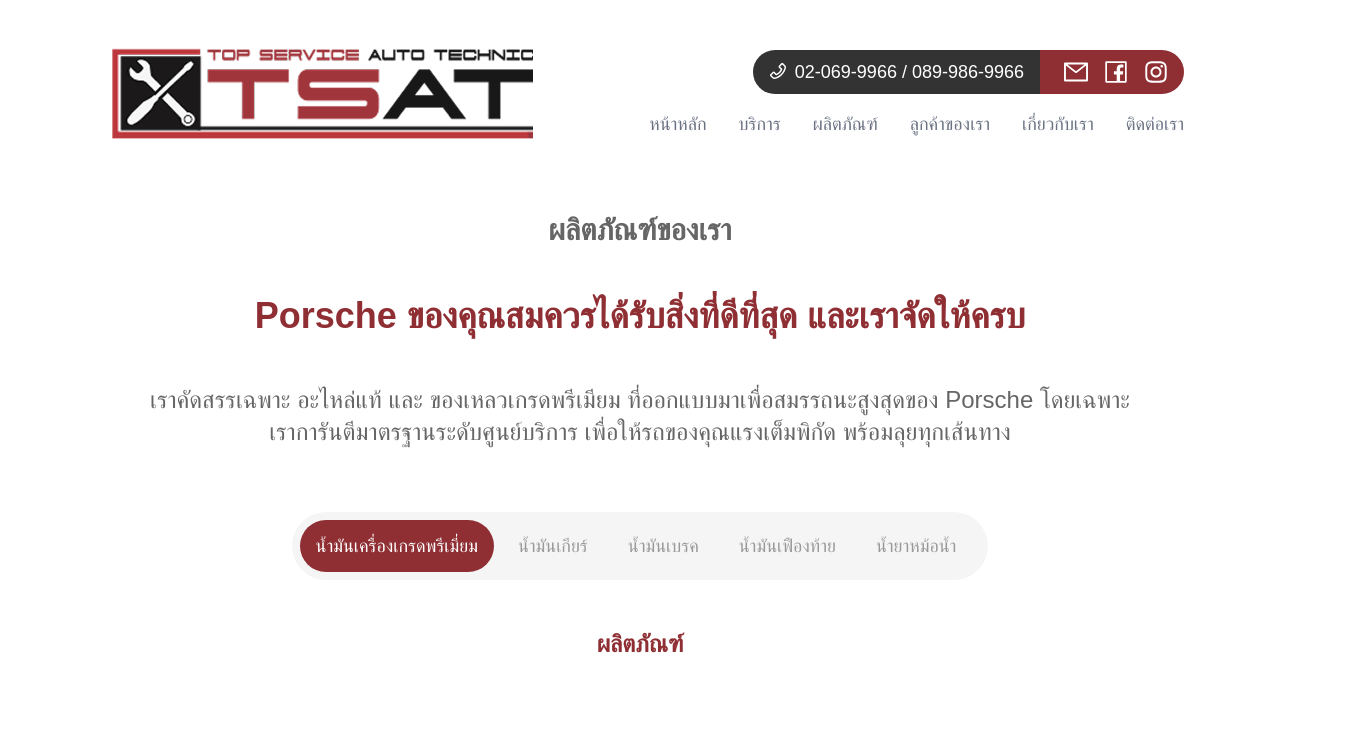
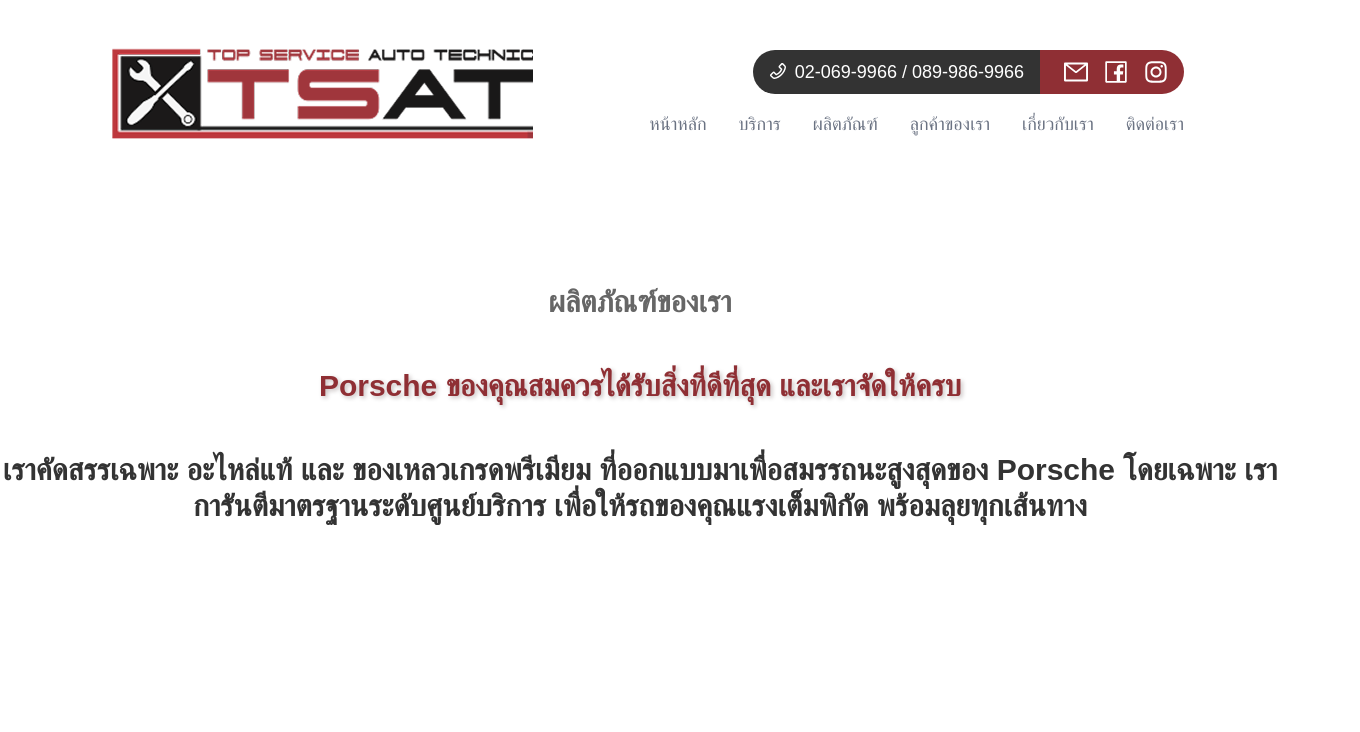
Before and after one commit to RachaponKjr/TSAT, a Next.js app in the folder tsat-frontend-project/: page /products in a window 1280 px wide. Shown: the top 732 px of the page, 1360 px wide, since content can reach past the window. Built offline with nearby package versions, Linux system fonts and the light colour scheme; a web font is replaced by a local one.

Commit message:
feat: add resposive

```diff
--- a/tsat-frontend-project/src/app/products/page.tsx
+++ b/tsat-frontend-project/src/app/products/page.tsx
@@ -4,29 +4,13 @@
 import TabMenu from '@/components/tabMenu';
 import CardProduct from '@/components/cardProduct';
 import Footer from '@/components/footer';
+import HeaderProductsSection from '@/components/headerProductsSection';
 
 export default function Products() {
   return (
     <div>
       <Navbar />
-      <div>
-        <div className="flex items-center justify-center">
-          <div className="text-center">
-            <div className="text-[#666666] mt-6 text-3xl font-bold">
-              ผลิตภัณฑ์ของเรา
-            </div>
-            <div className="text-[#8F2F34] w-[1440px] mt-12 text-4xl font-bold">
-              Porsche ของคุณสมควรได้รับสิ่งที่ดีที่สุด และเราจัดให้ครบ
-            </div>
-            <div className="text-2xl   text-[#666666] mt-12">
-              เราคัดสรรเฉพาะ อะไหล่แท้ และ ของเหลวเกรดพรีเมียม
-              ที่ออกแบบมาเพื่อสมรรถนะสูงสุดของ Porsche โดยเฉพาะ <br />
-              เราการันตีมาตรฐานระดับศูนย์บริการ เพื่อให้รถของคุณแรงเต็มพิกัด
-              พร้อมลุยทุกเส้นทาง
-            </div>
-          </div>
-        </div>
-      </div>
+      <HeaderProductsSection />
       <TabMenu />
       <CardProduct />
       <Footer />
--- /dev/null
+++ b/tsat-frontend-project/src/components/headerProductsSection.tsx
@@ -0,0 +1,45 @@
+import React from 'react';
+
+export default function headerSection() {
+  return (
+    <div className="mt-12">
+      <div className="hidden md:block min-h-screen flex items-center justify-center">
+        <div className="  mt-24 2 text-center">
+          <div className="text-[#666666] text-3xl font-bold">
+            ผลิตภัณฑ์ของเรา
+          </div>
+          <div
+            style={{ textShadow: '2px 2px 4px rgba(35, 11, 11, 0.25)' }}
+            className="text-3xl text-[#8F2F34] font-bold mt-12"
+          >
+            Porsche ของคุณสมควรได้รับสิ่งที่ดีที่สุด และเราจัดให้ครบ
+          </div>
+          <div className="text-3xl text-[#333333] font-bold mt-12">
+            เราคัดสรรเฉพาะ อะไหล่แท้ และ ของเหลวเกรดพรีเมียม
+            ที่ออกแบบมาเพื่อสมรรถนะสูงสุดของ Porsche โดยเฉพาะ
+            เราการันตีมาตรฐานระดับศูนย์บริการ เพื่อให้รถของคุณแรงเต็มพิกัด
+            พร้อมลุยทุกเส้นทาง
+          </div>
+        </div>
+      </div>
+
+      {/* Mobile Only Section */}
+      <div className="block md:hidden ">
+        <div className="text-center px-4">
+          <h1 className="text-[#666666] w-[400px] text-2xl font-bold leading-tight">
+            ผลิตภัณฑ์ของเรา
+          </h1>
+          <h1 className="text-[#8F2F34] mt-6 w-[400px] text-3xl font-bold leading-tight">
+            Porsche ของคุณสมควรได้รับสิ่งที่ดีที่สุด และเราจัดให้ครบ
+          </h1>
+          <p className="text-[#333333] w-[400px] font-bold text-xl mt-3 leading-relaxed">
+            เราคัดสรรเฉพาะ อะไหล่แท้ และ ของเหลวเกรดพรีเมียม
+            ที่ออกแบบมาเพื่อสมรรถนะสูงสุดของ Porsche โดยเฉพาะ
+            เราการันตีมาตรฐานระดับศูนย์บริการ เพื่อให้รถของคุณแรงเต็มพิกัด
+            พร้อมลุยทุกเส้นทาง
+          </p>
+        </div>
+      </div>
+    </div>
+  );
+}
--- a/tsat-frontend-project/src/components/serviceModelSection.tsx
+++ b/tsat-frontend-project/src/components/serviceModelSection.tsx
@@ -11,7 +11,7 @@
 
 export default function ServiceModelSection() {
   return (
-    <div className="text-[#8F2F34] text-center mt-24 px-6 text-3xl font-bold">
+    <div className="text-[#8F2F34] py-24  text-center mt-24 px-6 text-3xl font-bold">
       เลือกดูจากบริการ Model Porsche ของท่าน
       <div className="text-black mx-auto mt-8 grid grid-cols-3 gap-6 max-w-6xl">
         {mockModels.map((model) => (
```
